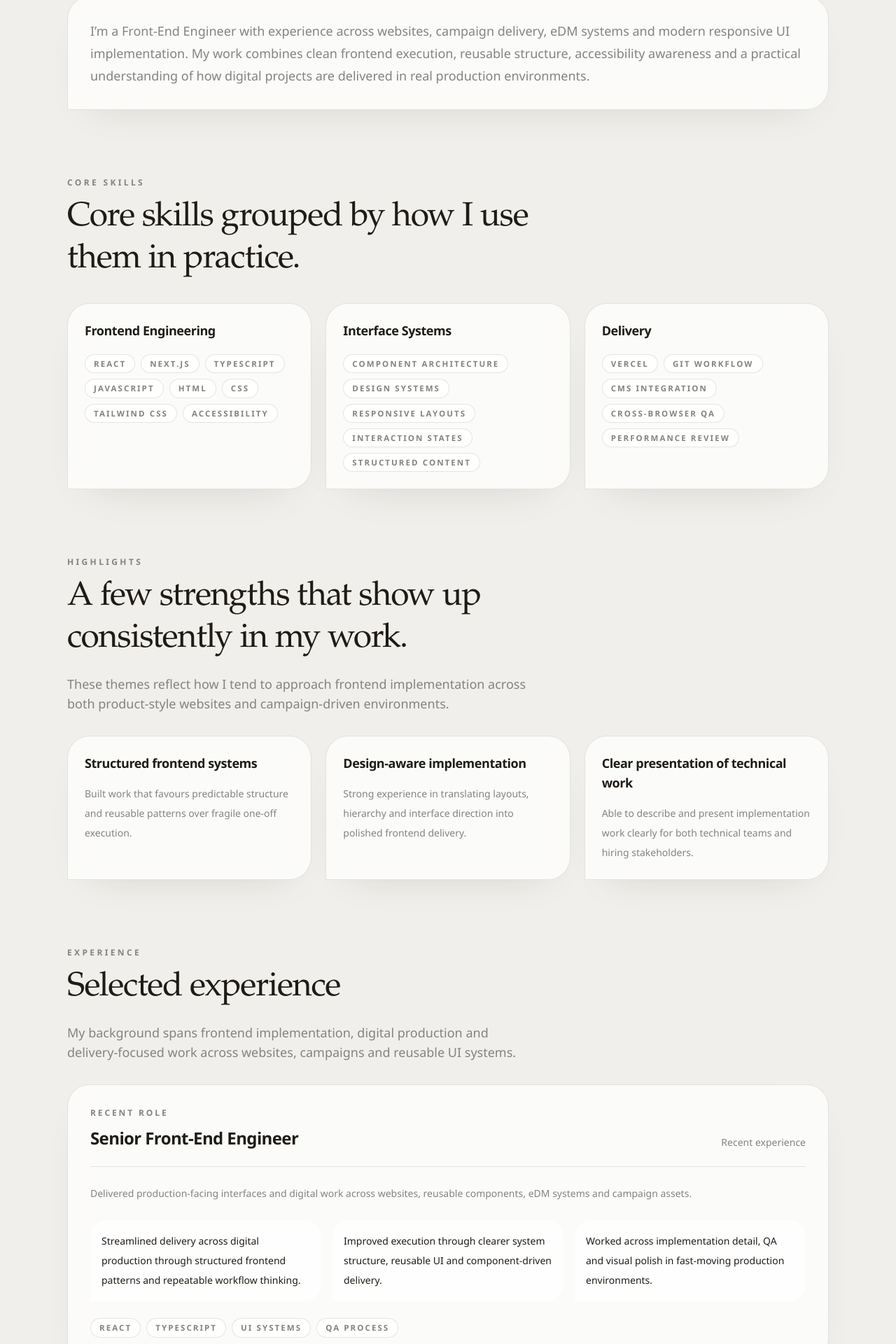
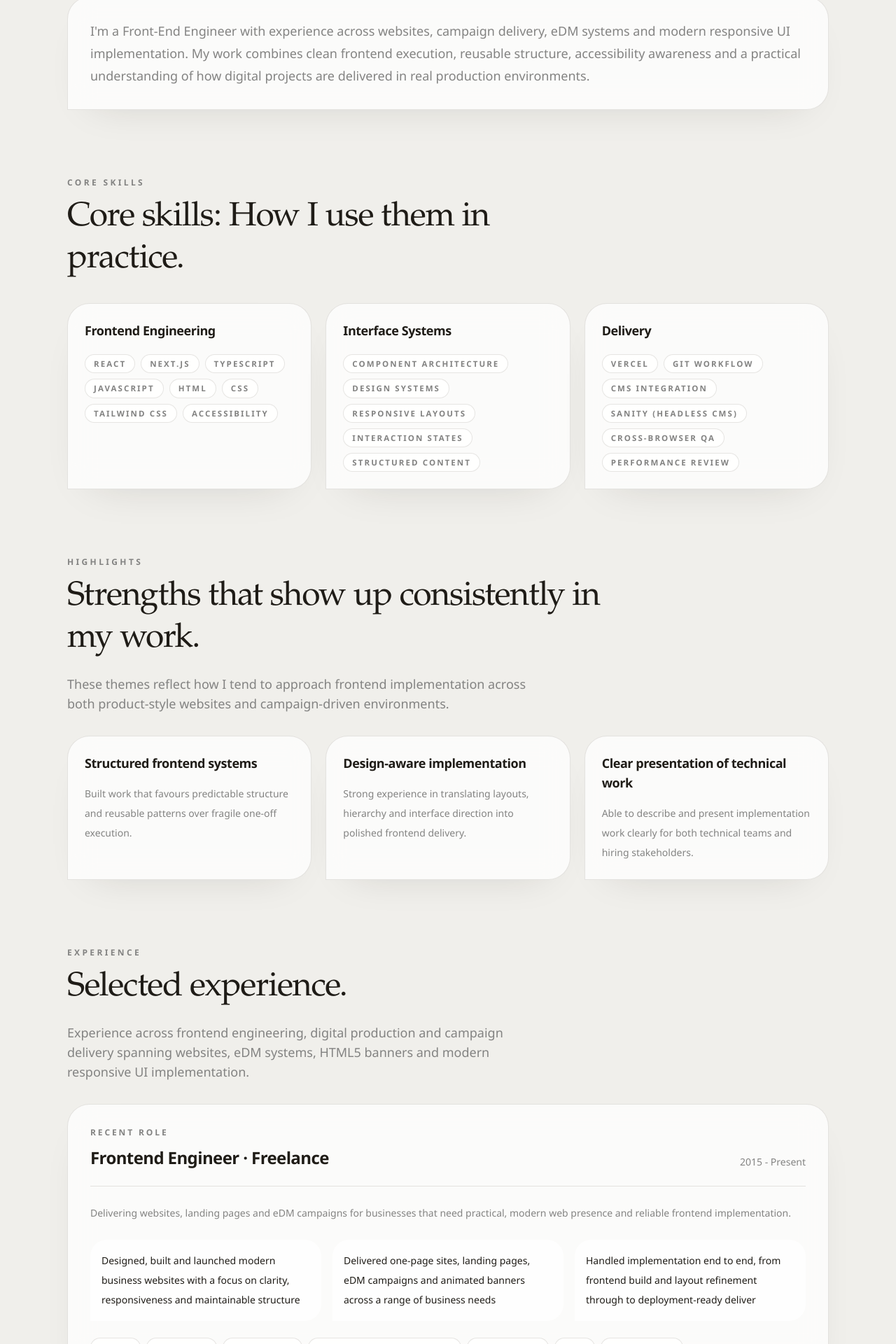
Before and after one commit to carlosesierra/portfolio, a Next.js app: page /cv in a window 1280 px wide. Shown: the part 852-2772 px from the top of the page at 70% size. Built offline with nearby package versions, Linux system fonts and the light colour scheme.

Commit message:
feat: refine section titles and summaries for clarity and impact across CV and site configuration

```diff
--- a/src/components/cv.tsx
+++ b/src/components/cv.tsx
@@ -121,7 +121,7 @@ export function ProfessionalSummarySection() {
       <Container>
         <SectionHeading
           eyebrow="Professional summary"
-          title="Frontend engineer focused on clear UI, structured implementation and reliable delivery."
+          title="Frontend engineering focused on clear UI, structured implementation and reliable delivery."
         />
 
         <div className="mt-8 surface-card rounded-[2rem] p-7 sm:p-8">
@@ -142,7 +142,7 @@ export function CoreSkillsSection() {
       <Container>
         <SectionHeading
           eyebrow="Core skills"
-          title="Core skills grouped by how I use them in practice."
+          title="Core skills: How I use them in practice."
         />
 
         <div className="mt-8 grid gap-5 md:grid-cols-2 xl:grid-cols-3">
@@ -166,7 +166,7 @@ export function HighlightsSection() {
       <Container>
         <SectionHeading
           eyebrow="Highlights"
-          title="A few strengths that show up consistently in my work."
+          title="Strengths that show up consistently in my work."
           copy="These themes reflect how I tend to approach frontend implementation across both product-style websites and campaign-driven environments."
         />
 
@@ -191,8 +191,8 @@ export function ExperienceSection() {
       <Container>
         <SectionHeading
           eyebrow="Experience"
-          title="Selected experience"
-          copy="My background spans frontend implementation, digital production and delivery-focused work across websites, campaigns and reusable UI systems."
+          title="Selected experience."
+          copy="Experience across frontend engineering, digital production and campaign delivery spanning websites, eDM systems, HTML5 banners and modern responsive UI implementation."
         />
 
         <div className="mt-8 space-y-5">
--- a/src/components/home.tsx
+++ b/src/components/home.tsx
@@ -115,7 +115,7 @@ export function HeroSection() {
 
           <div className="surface-card rounded-4xl p-7 sm:p-8">
             <p className="text-xs font-semibold uppercase tracking-[0.28em] text-muted">
-              What I’m strongest at
+              What I'm strongest at
             </p>
             <p className="mt-4 text-lg leading-7 text-foreground">
               {siteConfig.supportingLine}
@@ -158,7 +158,7 @@ export function FeaturedProjectsSection() {
       <Container>
         <SectionHeading
           eyebrow="Featured work"
-          title="Selected projects showing frontend structure, delivery quality and practical outcomes."
+          title="Frontend structure, delivery quality and practical outcomes."
           copy="The case studies below focus on the decisions, implementation details and delivery outcomes behind the work, not just the finished screens."
         />
 
@@ -179,7 +179,7 @@ export function StrengthsSection() {
         <div className="grid gap-10 lg:grid-cols-[0.85fr_1.15fr] lg:items-start">
           <SectionHeading
             eyebrow="Working style"
-            title="The strengths I bring into frontend delivery."
+            title="Sharing strengths in the frontend delivery."
             copy="The strongest parts of my work sit between interface quality, structured implementation and practical delivery under real project constraints."
           />
 
@@ -205,7 +205,7 @@ export function ExperienceSnapshotSection() {
       <Container>
         <SectionHeading
           eyebrow="Experience snapshot"
-          title="A quick view of the experience behind the work."
+          title="The experience behind the work."
           copy="My background includes frontend engineering, campaign production, reusable UI delivery and practical implementation across different digital formats."
         />
 
@@ -233,8 +233,8 @@ export function ProofMetricsSection() {
       <Container>
         <SectionHeading
           eyebrow="Proof points"
-          title="What I’m strongest at in frontend work."
-          copy="These are the areas I’ve built the most confidence in through production-facing frontend delivery."
+          title="My forte in frontend work."
+          copy="These are the areas I've built the most confidence in through production-facing frontend delivery."
         />
 
         <div className="mt-10 grid gap-5 md:grid-cols-3">
@@ -253,7 +253,7 @@ export function TechStackSection() {
       <Container>
         <SectionHeading
           eyebrow="Tooling"
-          title="Tools and environments I use to build and ship frontend work."
+          title="Tools and environments I use."
           copy="These are the environments I work in most often across implementation, UI systems and production delivery."
         />
 
--- a/src/data/cv.ts
+++ b/src/data/cv.ts
@@ -36,9 +36,9 @@ export type CvData = {
 // Replace these seeded entries with your exact employment history before sharing.
 export const cvData: CvData = {
   availability:
-    "A concise overview of my frontend experience, core skills and selected project references.",
+    "An overview of my frontend experience, core skills and selected project references.",
   summary: [
-    "I’m a Front-End Engineer with experience across websites, campaign delivery, eDM systems and modern responsive UI implementation. My work combines clean frontend execution, reusable structure, accessibility awareness and a practical understanding of how digital projects are delivered in real production environments.",
+    "I'm a Front-End Engineer with experience across websites, campaign delivery, eDM systems and modern responsive UI implementation. My work combines clean frontend execution, reusable structure, accessibility awareness and a practical understanding of how digital projects are delivered in real production environments.",
   ],
   coreSkills: [
     {
@@ -70,6 +70,7 @@ export const cvData: CvData = {
         "Vercel",
         "Git workflow",
         "CMS integration",
+        "Sanity (Headless CMS)",
         "Cross-browser QA",
         "Performance review",
       ],
@@ -95,42 +96,42 @@ export const cvData: CvData = {
   experience: [
     {
       eyebrow: "Recent role",
-      role: "Senior Front-End Engineer",
-      period: "Recent experience",
+      role: "Frontend Engineer · Freelance",
+      period: "2015 - Present",
       summary:
-        "Delivered production-facing interfaces and digital work across websites, reusable components, eDM systems and campaign assets.",
+        "Delivering websites, landing pages and eDM campaigns for businesses that need practical, modern web presence and reliable frontend implementation.",
       highlights: [
-        "Streamlined delivery across digital production through structured frontend patterns and repeatable workflow thinking.",
-        "Improved execution through clearer system structure, reusable UI and component-driven delivery.",
-        "Worked across implementation detail, QA and visual polish in fast-moving production environments.",
+        "Designed, built and launched modern business websites with a focus on clarity, responsiveness and maintainable structure",
+        "Delivered one-page sites, landing pages, eDM campaigns and animated banners across a range of business needs",
+        "Handled implementation end to end, from frontend build and layout refinement through to deployment-ready deliver",
       ],
-      stack: ["React", "TypeScript", "UI Systems", "QA Process"],
+      stack: ["React", "Tailwind", "TypeScript", "Frontend Development", "QA Process", "eDM" ,"Web Design"],
     },
     {
       eyebrow: "Marketing and delivery team",
-      role: "Front-End Engineer",
-      period: "Previous experience",
+      role: "Senior Front-End Developer · MADE THIS",
+      period: "Dec 2023 - Jan 2025",
       summary:
-        "Built responsive interfaces, campaign assets and structured frontend deliverables while collaborating with design and production teams.",
+        "Delivered frontend development across landing pages, responsive eDMs and HTML5 animated banners, translating creative direction into polished, production-ready digital work.",
       highlights: [
-        "Balanced layout quality with responsible component decisions in deadline-driven delivery work.",
-        "Collaborated across stakeholders to translate design direction into practical implementation.",
-        "Refined page hierarchy and responsive behaviour across multiple digital outputs.",
+        "Built responsive landing pages, eDMs and animated banner work across fast-paced campaign delivery environments.",
+        "Worked across React, Bootstrap, GSAP, JavaScript, Sass and production tooling including Node and npm.",
+        "Balanced visual quality, implementation accuracy and turnaround speed across campaign-led frontend delivery.",
       ],
-      stack: ["React", "Tailwind", "CMS Workflows", "Performance Review"],
+      stack: ["JavaScript", "React", "Bootstrap", "GSAP", "Node", "CMS Workflows", "Performance Review"],
     },
     {
-      eyebrow: "Earlier foundation",
-      role: "Frontend Developer",
+      eyebrow: "Jan 2018 - Jan 2025",
+      role: "Senior Front-End Developer · eg+ worldwide",
       period: "Foundational experience",
       summary:
-        "Built a foundation in frontend implementation, browser behaviour, campaign assets and multi-format digital production.",
+        "Delivered frontend and digital production work across websites, responsive eDMs, HTML5 banners and landing pages, with a strong emphasis on scalable delivery and implementation quality.",
       highlights: [
-        "Strengthened layout, styling and UI implementation fundamentals across websites and production deliverables.",
-        "Learned to work with shared codebases and evolving design direction.",
-        "Built confidence across delivery QA, visual consistency and browser edge cases.",
+        "Built responsive digital experiences across web, email and campaign formats in high-volume production environments.",
+        "Worked across React, Node, GSAP, Gulp, JavaScript and Sass to support efficient and reliable campaign delivery.",
+        "Contributed to workflow improvements and repeatable production patterns that supported faster execution and consistent output quality.",
       ],
-      stack: ["HTML", "CSS", "JavaScript", "UI Implementation"],
+      stack: ["React", "Node", "GSAP", "Gulp", "Marketing Cloud", "Campaign Production"],
     },
   ],
   keyProjectSlugs: [
--- a/src/data/site.ts
+++ b/src/data/site.ts
@@ -5,7 +5,7 @@ export const siteConfig = {
   intro:
     "I build fast, accessible and production-ready interfaces with React, TypeScript and modern frontend workflows. My experience spans product websites, marketing platforms, reusable UI patterns, eDM systems and high-volume campaign delivery.",
   supportingLine:
-    "I’m particularly strong at turning design into polished, maintainable frontend systems that work well across devices and are practical to ship.",
+    "I'm particularly strong at turning design into polished, maintainable frontend systems that work well across devices and are practical to ship.",
   navigation: [
     { label: "Projects", href: "/#projects" },
     { label: "About", href: "/#about" },
@@ -37,7 +37,7 @@ export const siteConfig = {
     {
       title: "Structured delivery",
       body:
-        "I’m used to working with deadlines, revisions, content constraints and production requirements without losing quality.",
+        "I'm used to working with deadlines, revisions, content constraints and production requirements without losing quality.",
     },
     {
       title: "Frontend system thinking",
@@ -114,8 +114,8 @@ export const siteConfig = {
     },
   ],
   about: [
-    "I’m a Melbourne-based Front-End Engineer with a background across websites, digital production and marketing-tech delivery. Over time, I’ve developed a strong interest in the systems behind good interface work — how components are structured, how content is presented clearly and how delivery stays reliable under real production constraints.",
-    "The common thread in my work is frontend execution that feels polished, maintainable and grounded in practical delivery. I’m now focused on roles where thoughtful UI implementation, structured engineering and product-facing collaboration come together.",
+    "I'm a Melbourne-based Front-End Engineer with a background across websites, digital production and marketing-tech delivery. Over time, I've developed a strong interest in the systems behind good interface work — how components are structured, how content is presented clearly and how delivery stays reliable under real production constraints.",
+    "The common thread in my work is frontend execution that feels polished, maintainable and grounded in practical delivery. I'm now focused on roles where thoughtful UI implementation, structured engineering and product-facing collaboration come together.",
   ],
   contactCta: {
     title:
```
